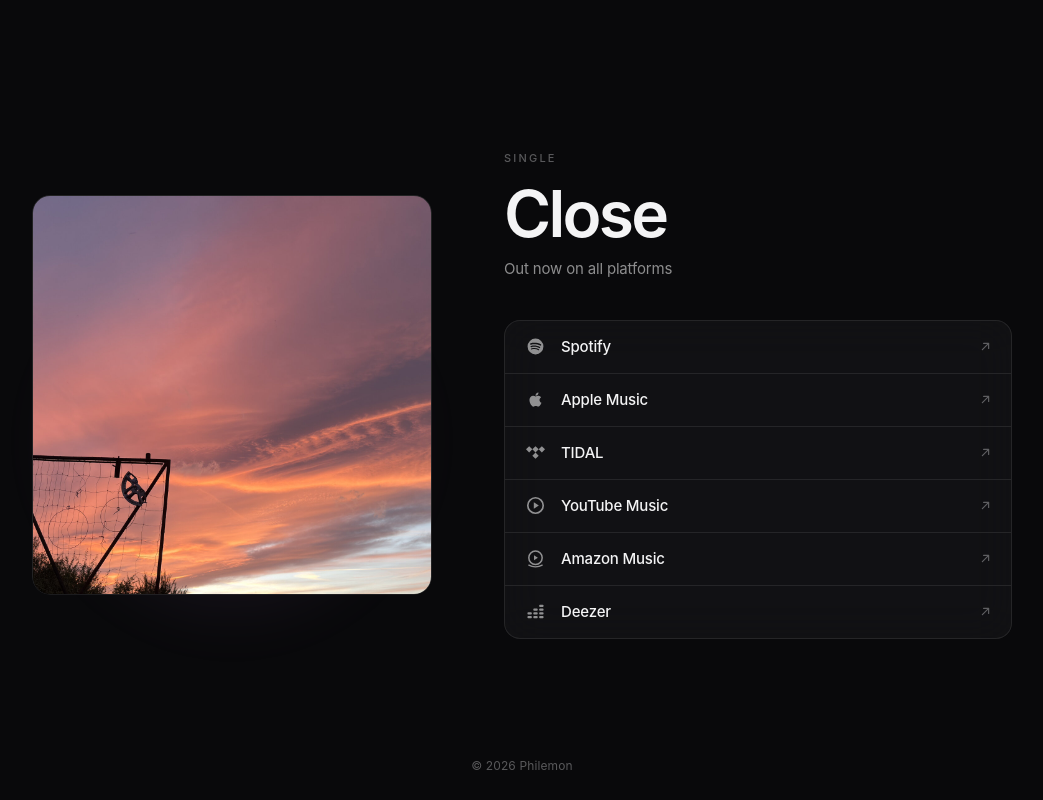
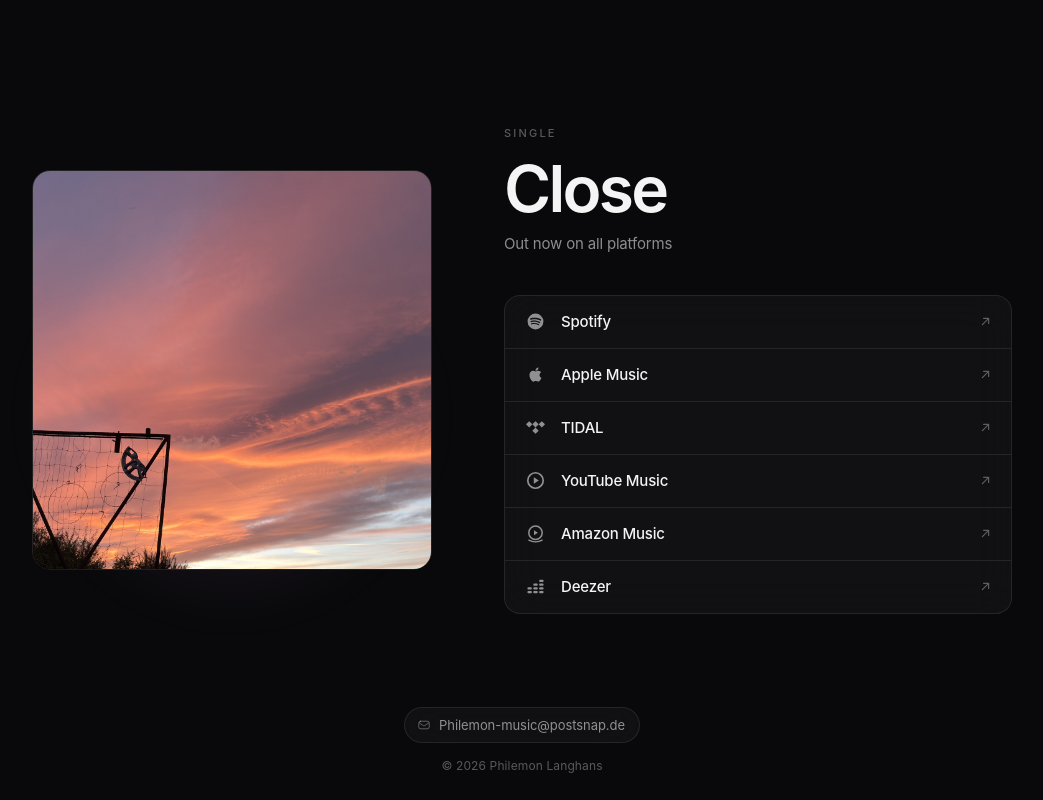
Before and after one commit to 0brick/philemon-music, a plain HTML site: page index.html in a window 1280 px wide. Shown: the part 800-1600 px from the top of the page, without its empty margins (118-1161 px from the left). Drawn offline with Linux system fonts and the light colour scheme.

Commit message:
add contact data

```diff
--- a/index.html
+++ b/index.html
@@ -63,6 +63,7 @@
       "@id": "https://philemon.music/#artist",
       "name": "Philemon",
       "url": "https://philemon.music/",
+      "email": "Philemon-music@postsnap.de",
       "image": "https://philemon.music/assets/close-cover.jpg"
     },
     {
@@ -231,7 +232,18 @@
       </div>
 
       <footer class="footer">
-        <p>© 2026 Philemon</p>
+        <!-- Plain and machine-readable on purpose: streaming platforms check
+             this address when verifying the artist account. -->
+        <p class="footer__contact">
+          <a class="contact" href="mailto:Philemon-music@postsnap.de">
+            <svg class="contact__icon" viewBox="0 0 24 24" width="14" height="14" fill="none" stroke="currentColor" stroke-width="1.7" stroke-linecap="round" stroke-linejoin="round" aria-hidden="true">
+              <rect x="3" y="5.5" width="18" height="13" rx="3.2"/>
+              <path d="m4.2 8.6 6.9 4.6a1.6 1.6 0 0 0 1.8 0l6.9-4.6"/>
+            </svg>
+            <span>Philemon-music@postsnap.de</span>
+          </a>
+        </p>
+        <p>© 2026 Philemon Langhans</p>
       </footer>
     </section>
   </main>
--- a/styles.css
+++ b/styles.css
@@ -441,6 +441,44 @@
 
 .footer p { margin: 0; }
 
+.footer .footer__contact { margin: 0 0 14px; }
+
+/* pill in the same glass family as the streaming list */
+.contact {
+  display: inline-flex;
+  align-items: center;
+  gap: 8px;
+  padding: 7px 14px 7px 12px;
+  border: 1px solid var(--line);
+  border-radius: 999px;
+  background: var(--fill);
+  -webkit-backdrop-filter: saturate(180%) blur(20px);
+  backdrop-filter: saturate(180%) blur(20px);
+  color: var(--text-2);
+  font-size: .8125rem;
+  letter-spacing: -.005em;
+  transition:
+    background var(--dur-2) var(--ease-emph),
+    border-color var(--dur-2) var(--ease-emph),
+    color var(--dur-2) var(--ease-emph);
+}
+
+.contact:hover {
+  background: var(--fill-hover);
+  border-color: rgba(255, 255, 255, .14);
+  color: var(--text);
+}
+
+.contact:active { background: var(--fill-press); }
+
+.contact__icon {
+  flex: 0 0 auto;
+  color: var(--text-3);
+  transition: color var(--dur-2) var(--ease-emph);
+}
+
+.contact:hover .contact__icon { color: var(--text-2); }
+
 /* ============================================================
    Reveal on scroll
    ============================================================ */
```
